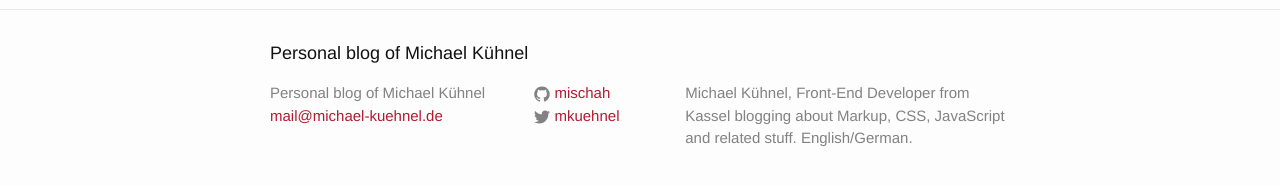
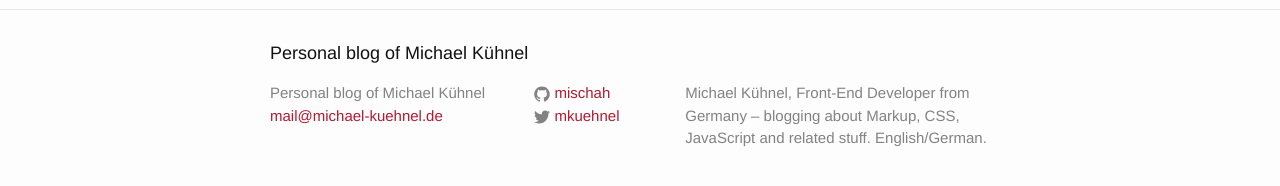
Before and after one commit to mischah/michael-kuehnel.de, a Jekyll site: the page built from index.html, in a window 1280 px wide. Shown: the part 559-745 px from the top of the page. Built offline with Jekyll 4.4.1, drawn with Linux system fonts in a browser that asks for light colours.

Commit message:
Update page description

```diff
--- a/_config.yml
+++ b/_config.yml
@@ -1,7 +1,7 @@
 # Site settings
 title: Personal blog of Michael Kühnel
 email: mail@michael-kuehnel.de
-description: Michael Kühnel, Front-End Developer from Kassel blogging about Markup, CSS, JavaScript and related stuff. English/German.
+description: Michael Kühnel, Front-End Developer from Germany – blogging about Markup, CSS, JavaScript and related stuff. English/German.
 baseurl: ""
 url: "http://michael-kuehnel.de"
 twitter_username: mkuehnel
```
